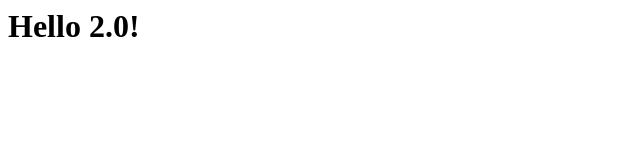
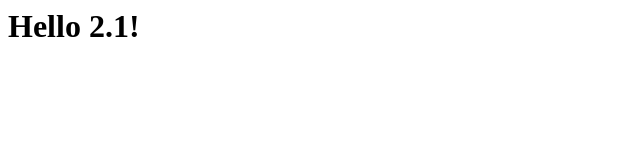
Before and after one commit to krikun98/product2, a plain HTML site: page index.html in a window 1280 px wide. Shown: the full height of the page, 0-640 px from the left. Drawn offline with Linux system fonts and the light colour scheme.

Commit message:
Index change

```diff
--- a/index.html
+++ b/index.html
@@ -2,6 +2,6 @@
 <head>
 </head>
 <body>
-<h1>Hello 2.0!</h1>
+<h1>Hello 2.1!</h1>
 </body>
 </html>
```
